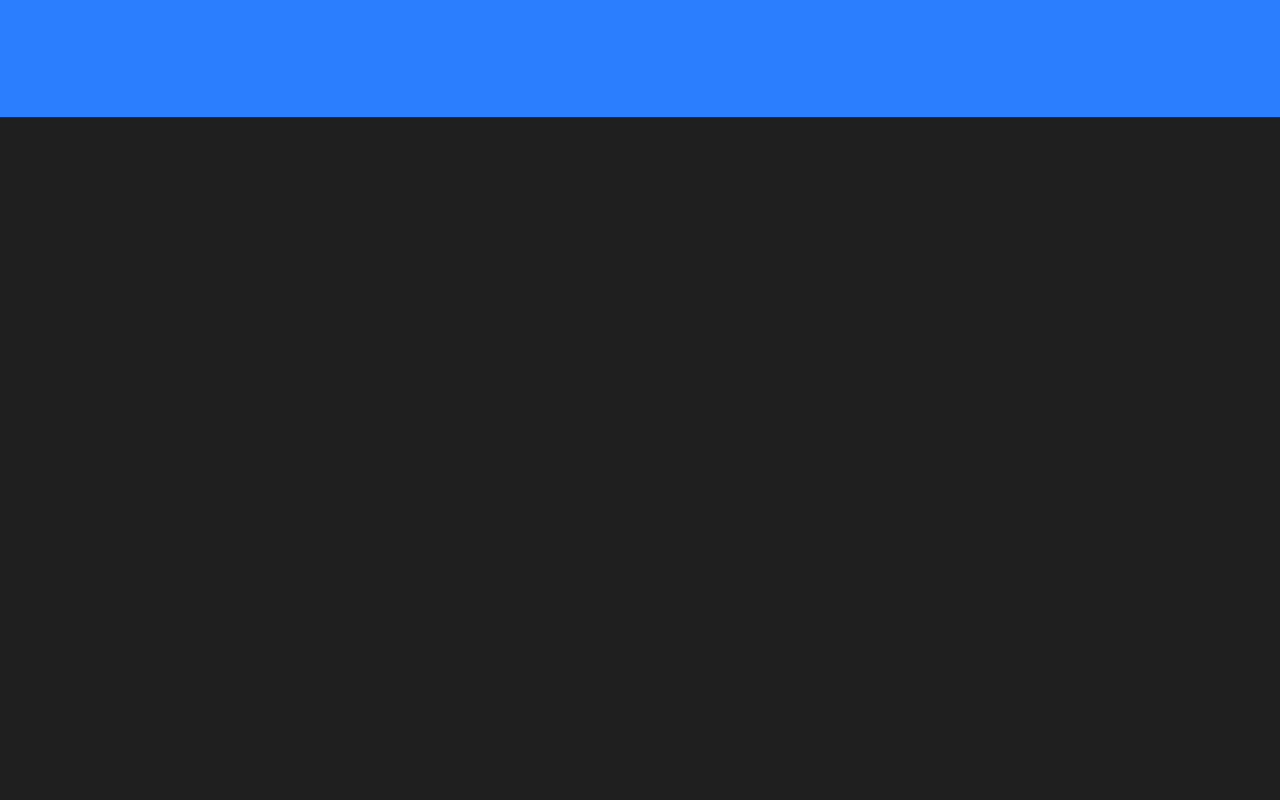
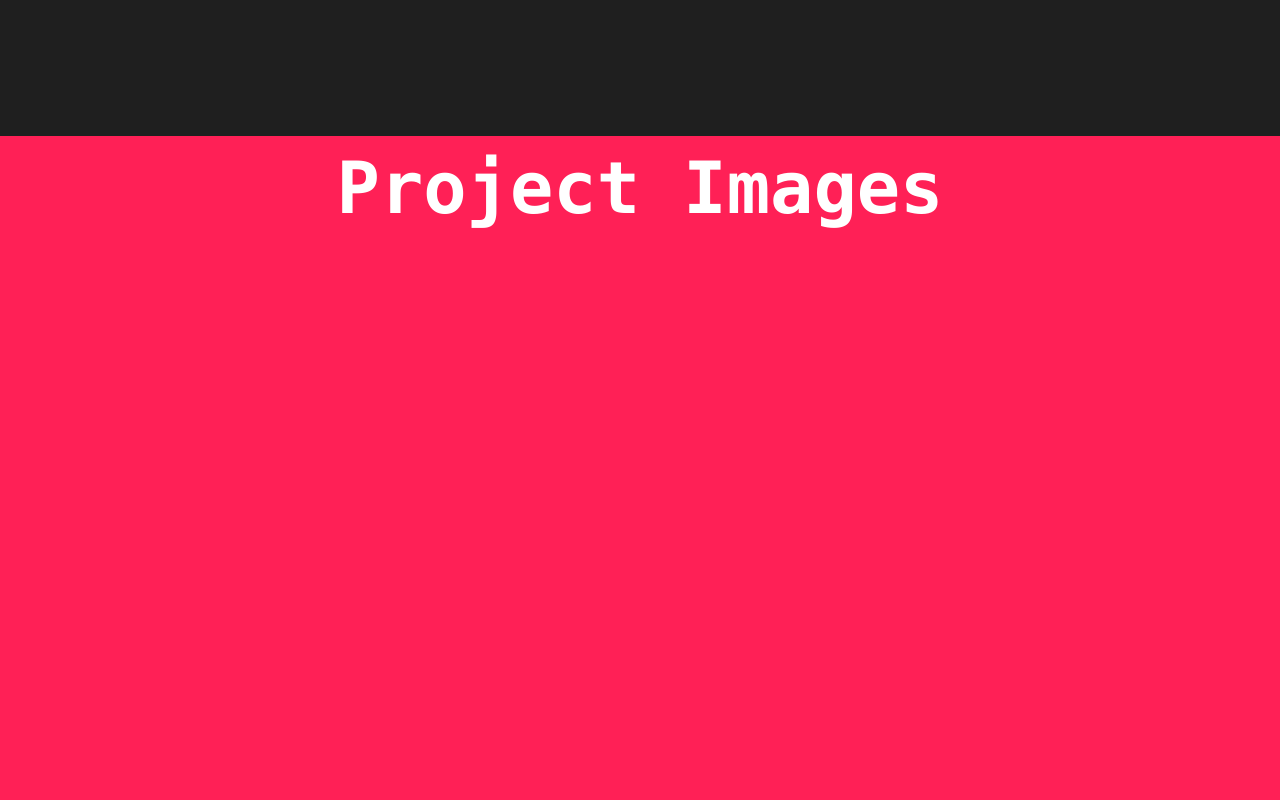
Before and after one commit to 10Yash10/React-Motion, a React (Vite) app: page / in a window 1280 px wide. Shown: the part 680-1480 px from the top of the page. Built offline with nearby package versions, Linux system fonts and the light colour scheme.

Commit message:
lesson 20 sticky story telling

```diff
--- a/src/App.jsx
+++ b/src/App.jsx
@@ -17,10 +17,11 @@ import React from "react";
 // import L16 from "./Lessions/L16_useScroll";
 // import L17 from "./Lessions/L17_Offset&Target";
 // import L18 from "./Lessions/L18_useMotionValueEvent";
-import L19 from "./Lessions/L19_Parallax";
+// import L19 from "./Lessions/L19_Parallax";
+import L20 from "./Lessions/L20_StickyStoryTelling";
 
 const App = () => {
-  return <L19 />;
+  return <L20 />;
 };
 
 export default App;
--- /dev/null
+++ b/src/Lessions/L20_StickyStoryTelling.jsx
@@ -0,0 +1,129 @@
+import React, { useRef } from "react";
+import Header from "../components/Header";
+import { motion, useScroll, useTransform, useSpring } from "motion/react";
+
+const L20 = () => {
+  const storyTellingRef = useRef(null);
+  const { scrollYProgress } = useScroll({
+    target: storyTellingRef,
+    offset: ["start start", "end end"],
+  });
+
+  // About Heading Animation
+  const showHeading = useTransform(scrollYProgress, [0, 0.1], [0, 1]);
+  const showHeadingSmooth = useSpring(showHeading, {
+    stiffness: 400,
+    damping: 35,
+  });
+
+  const headingY = useTransform(scrollYProgress, [0, 0.1], [40, 0]);
+  const headingYSmooth = useSpring(headingY, {
+    stiffness: 400,
+    damping: 35,
+  });
+
+  // New Rotate show screen.
+  const scaleNewScreen = useTransform(scrollYProgress, [0.12, 0.25], [0, 1]);
+  const rotateNewScreen = useTransform(scrollYProgress, [0.12, 0.25], [-90, 0]);
+
+  const scaleNewScreenSmooth = useSpring(scaleNewScreen, {
+    stiffness: 400,
+    damping: 35,
+  });
+  const rotateNewScreenSmooth = useSpring(rotateNewScreen);
+
+  // Heading Animation
+  const showHeadingProject = useTransform(
+    scrollYProgress,
+    [0.27, 0.39],
+    [0, 1],
+  );
+  const showHeadingProjectSmooth = useSpring(showHeadingProject, {
+    stiffness: 400,
+    damping: 35,
+  });
+
+  const headingProjectY = useTransform(scrollYProgress, [0.27, 0.39], [40, 0]);
+  const headingProjectYSmooth = useSpring(headingProjectY, {
+    stiffness: 400,
+    damping: 35,
+  });
+
+  // Image of project
+  const showImage1 = useTransform(scrollYProgress, [0.4, 0.5, 1], [0, 1, 1]);
+  const scaleImage1 = useTransform(scrollYProgress, [0.4, 0.5, 1], [0.8, 1, 1]);
+
+  const showImage2 = useTransform(scrollYProgress, [0.5, 0.6, 1], [0, 1, 1]);
+  const scaleImage2 = useTransform(scrollYProgress, [0.5, 0.6, 1], [0, 1, 1]);
+
+  const showImage3 = useTransform(scrollYProgress, [0.6, 1], [0, 1]);
+  const scaleImage3 = useTransform(scrollYProgress, [0.6, 1], [0, 1]);
+
+  return (
+    <>
+      <section style={{ height: "100vh" }}>
+        <Header text="Lesson 20: Sticky Scroll Story Telling" />
+      </section>
+
+      <section ref={storyTellingRef} style={{ height: "400vh" }}>
+        <div className="bg-blue-500 w-full h-screen sticky top-0 overflow-clip">
+          <motion.h1
+            style={{ opacity: showHeadingSmooth, y: headingYSmooth }}
+            className="mt-4 text-7xl font-bold text-center font-mono"
+          >
+            About
+          </motion.h1>
+
+          <motion.div
+            style={{
+              scale: scaleNewScreenSmooth,
+              rotate: rotateNewScreenSmooth,
+            }}
+            className="w-full h-screen bg-rose-500 absolute top-0 left-0"
+          >
+            <motion.h1
+              style={{
+                opacity: showHeadingProjectSmooth,
+                y: headingProjectYSmooth,
+              }}
+              className="mt-4 text-7xl font-bold text-center font-mono"
+            >
+              Project Images
+            </motion.h1>
+
+            <div className="w-full h-[87%] relative flex items-center justify-center overflow-hidden">
+              <motion.img
+                style={{
+                  opacity: showImage1,
+                  scale: scaleImage1,
+                }}
+                src="https://images.pexels.com/photos/3218443/pexels-photo-3218443.jpeg"
+                className=" absolute w-[90%] h-[90%]"
+              />
+              <motion.img
+                style={{
+                  opacity: showImage2,
+                  scale: scaleImage2,
+                }}
+                src="https://images.pexels.com/photos/12993550/pexels-photo-12993550.jpeg"
+                className="absolute w-[90%] h-[90%]"
+              />
+              <motion.img
+                style={{
+                  opacity: showImage3,
+                  scale: scaleImage3,
+                }}
+                src="https://images.pexels.com/photos/15847939/pexels-photo-15847939.jpeg"
+                className="absolute w-[90%] h-[90%]"
+              />
+            </div>
+          </motion.div>
+        </div>
+      </section>
+
+      <section style={{ height: "100vh" }}></section>
+    </>
+  );
+};
+
+export default L20;
```
